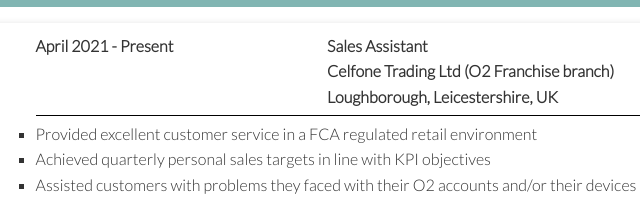
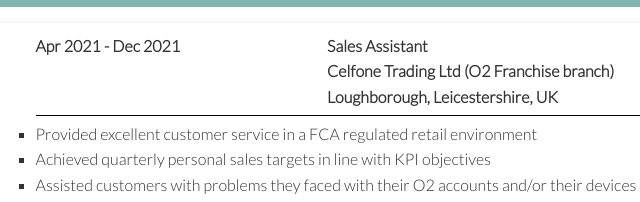
Before and after one commit to AlanWu888/AlanWu888.github.io, a plain HTML site: page workHistory.html in a window 1280 px wide. Shown: the part 348-550 px from the top of the page, 183-823 px from the left. Drawn offline with Linux system fonts and the light colour scheme.

Commit message:
Update workHistory.html

```diff
--- a/workHistory.html
+++ b/workHistory.html
@@ -62,7 +62,7 @@
 				<div class="grid grid-work">
 					<div class="card-heading">
 						<ul>
-						<li>April 2021 - Present</li>
+						<li>Apr 2021 - Dec 2021</li>
 						<li style="color:#fff">.</li>
 						<li style="color:#fff">.</li>
 						</li>
```
